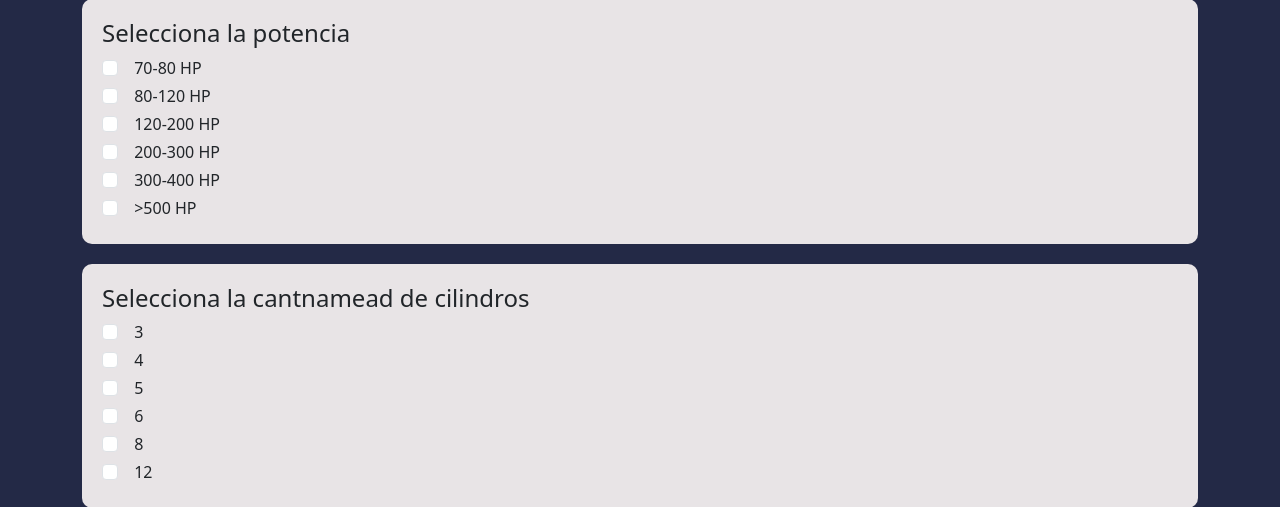
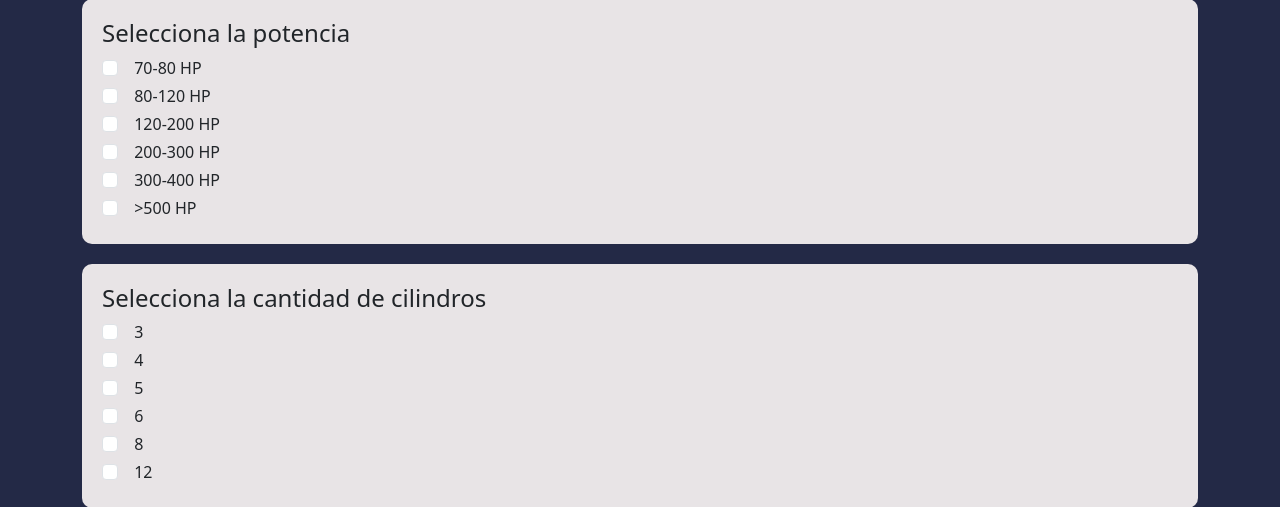
Before and after one commit to Heigz/Sistema-de-recomendacion, a Flask app: page / in a window 1280 px wide. Shown: the part 561-1068 px from the top of the page. Run offline with Flask 3, Linux system fonts and the light colour scheme.

Commit message:
pequeño error en un titulo xd

```diff
--- a/app/templates/preferenciasFormulario.html
+++ b/app/templates/preferenciasFormulario.html
@@ -123,9 +123,9 @@
           </div>
         </div>
 
-        <!--Opciones de cantnamead de cilindros-->
+        <!--Opciones de cantidad de cilindros-->
         <div class="section-container">
-          <h4>Selecciona la cantnamead de cilindros</h4>
+          <h4>Selecciona la cantidad de cilindros</h4>
           <div class="">
             <div class="">
               <input
```
